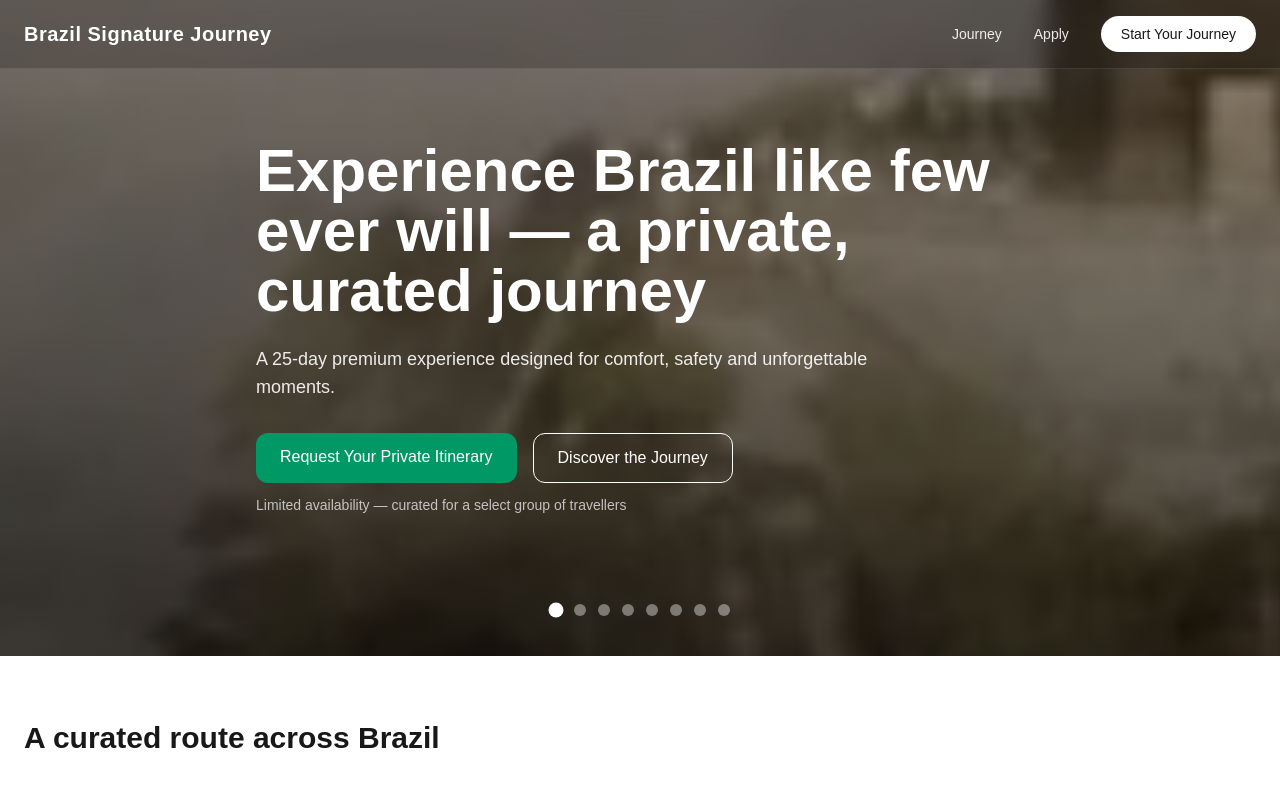
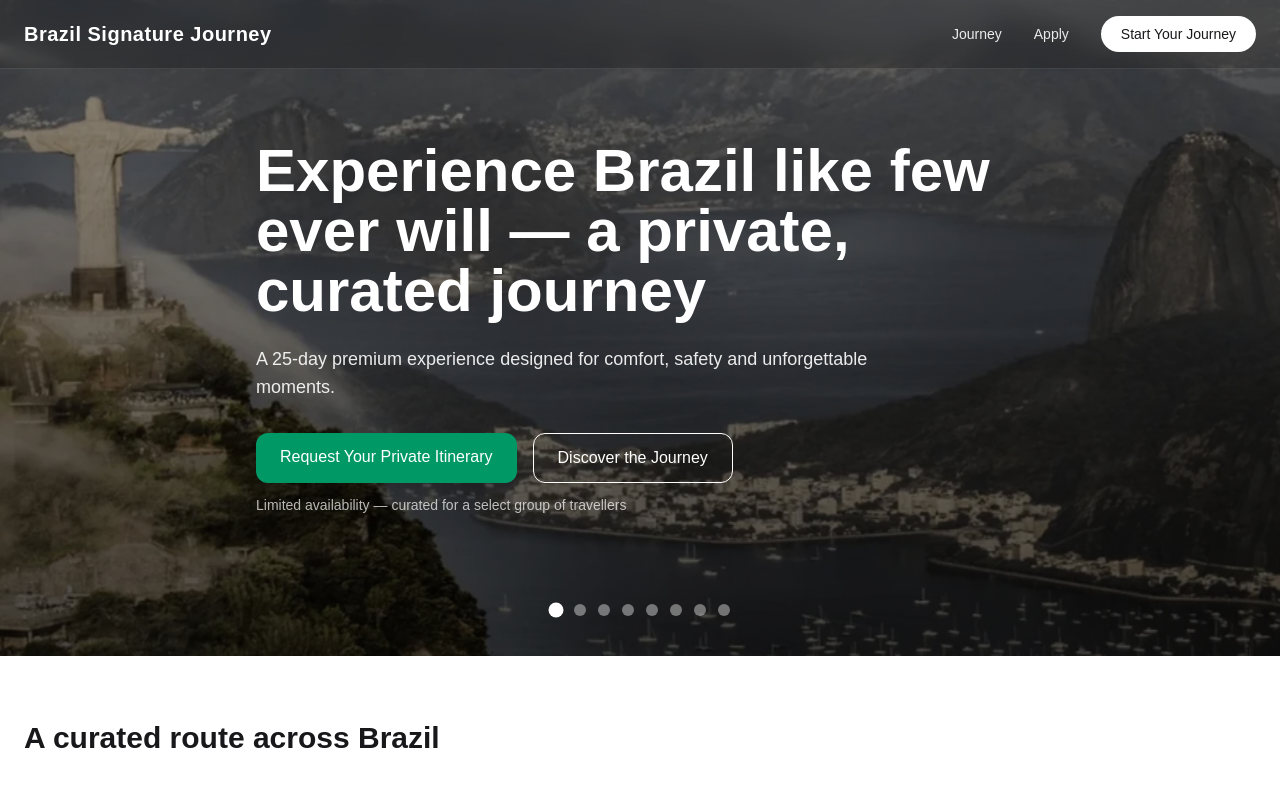
Before and after one commit to renatovvjr/brazil-premium-travel, a React (Vite) app: page / in a window 1280 px wide. Shown: the top 794 px of the page. Built offline with nearby package versions, Linux system fonts and the light colour scheme; no server answers.

Commit message:
Add premium images carrossel

```diff
--- a/src/App.jsx
+++ b/src/App.jsx
@@ -124,21 +124,16 @@ export default function App() {
           {heroImages.map((image, index) => (
             <div
               key={index}
-              className="relative h-full min-w-full flex-shrink-0"
-              style={{
-                backgroundImage: `
-            linear-gradient(
-              180deg,
-              rgba(0,0,0,0.40),
-              rgba(0,0,0,0.70)
-            ),
-            url(${image})
-          `,
-                backgroundSize: '110%',
-                backgroundPosition: 'center center',
-                backgroundRepeat: 'no-repeat',
-              }}
-            />
+              className="relative h-full w-screen flex-shrink-0 overflow-hidden"
+            >
+              <img
+                src={image}
+                alt={`Curated Brazil hero ${index + 1}`}
+                className="h-full w-full object-cover object-center"
+              />
+
+              <div className="absolute inset-0 bg-gradient-to-b from-black/40 to-black/70" />
+            </div>
           ))}
         </div>
 
```
